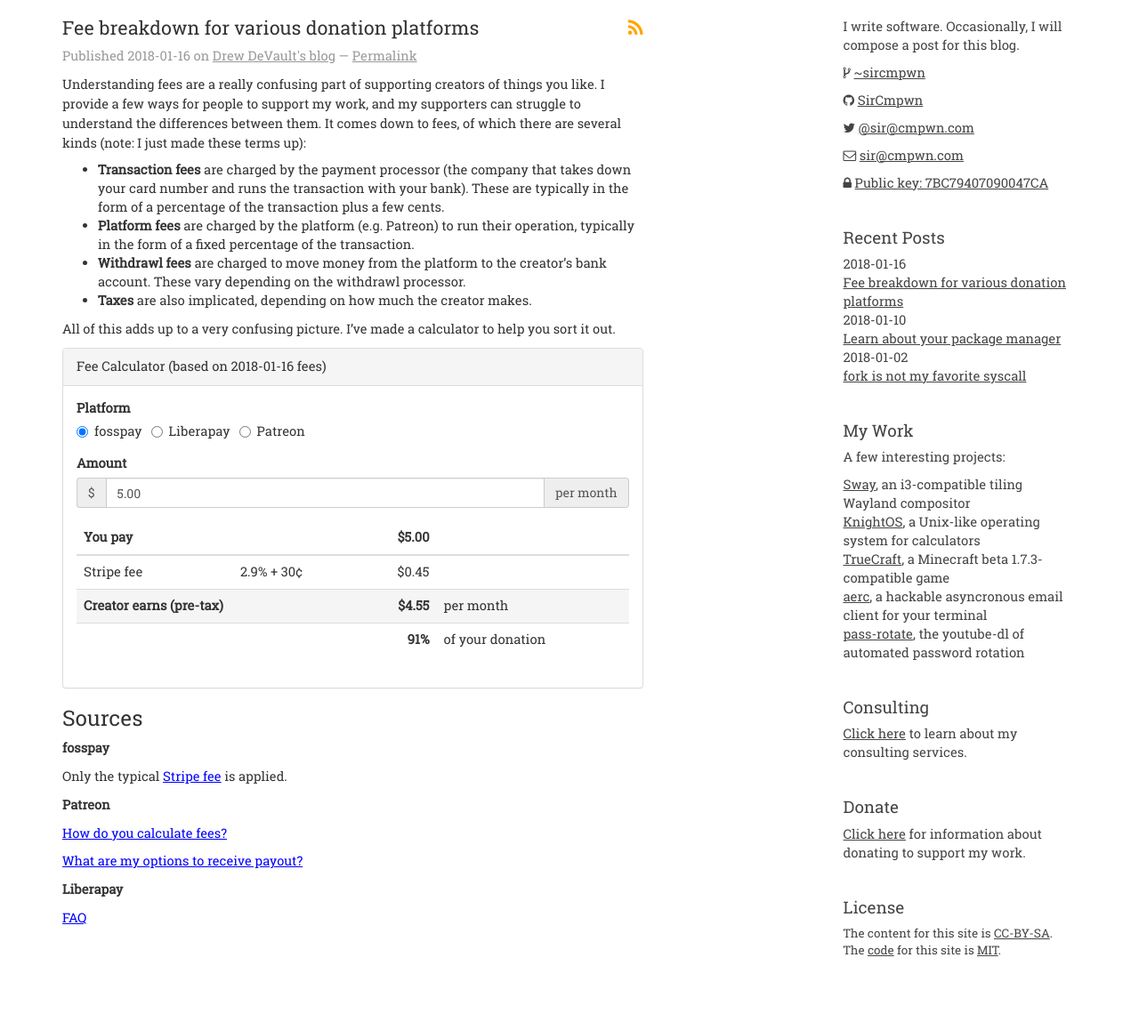
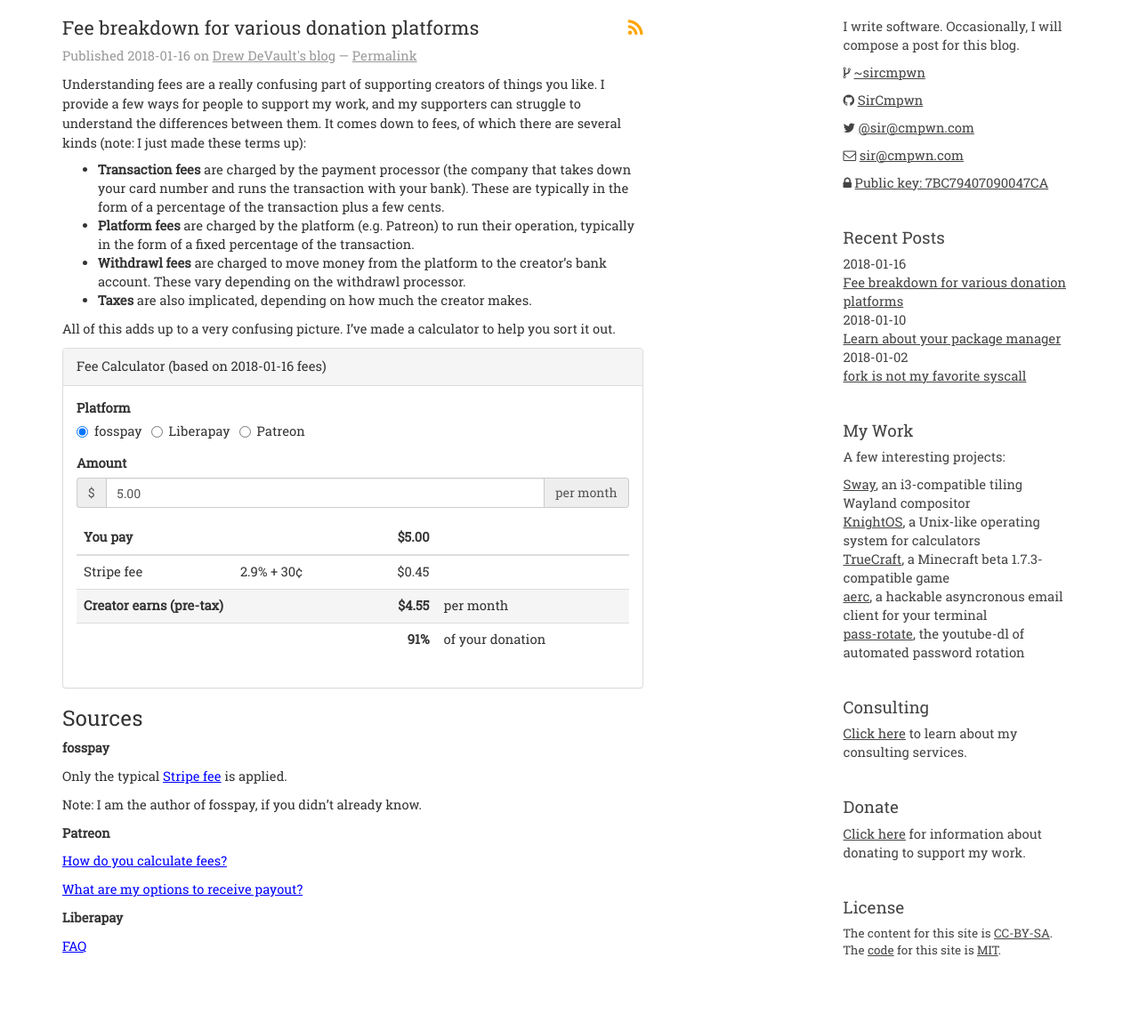
Before and after one commit to stormblog/sircmpwn.github.io, a Jekyll site: the page built from _posts/2018-01-16-Fees-on-donation-platforms.md, in a window 1280 px wide. Shown: the whole page at 89% size. Built offline with Jekyll 4.4.1, drawn with Linux system fonts in a browser that asks for light colours.

Commit message:
Add fosspay disclaimer

```diff
--- a/_posts/2018-01-16-Fees-on-donation-platforms.md
+++ b/_posts/2018-01-16-Fees-on-donation-platforms.md
@@ -30,6 +30,8 @@ you sort it out.
 
 Only the typical [Stripe fee](https://stripe.com/us/pricing) is applied.
 
+Note: I am the author of fosspay, if you didn't already know.
+
 **Patreon**
 
 [How do you calculate fees?](https://patreon.zendesk.com/hc/en-us/articles/204606125-How-do-you-calculate-fees-)
```
